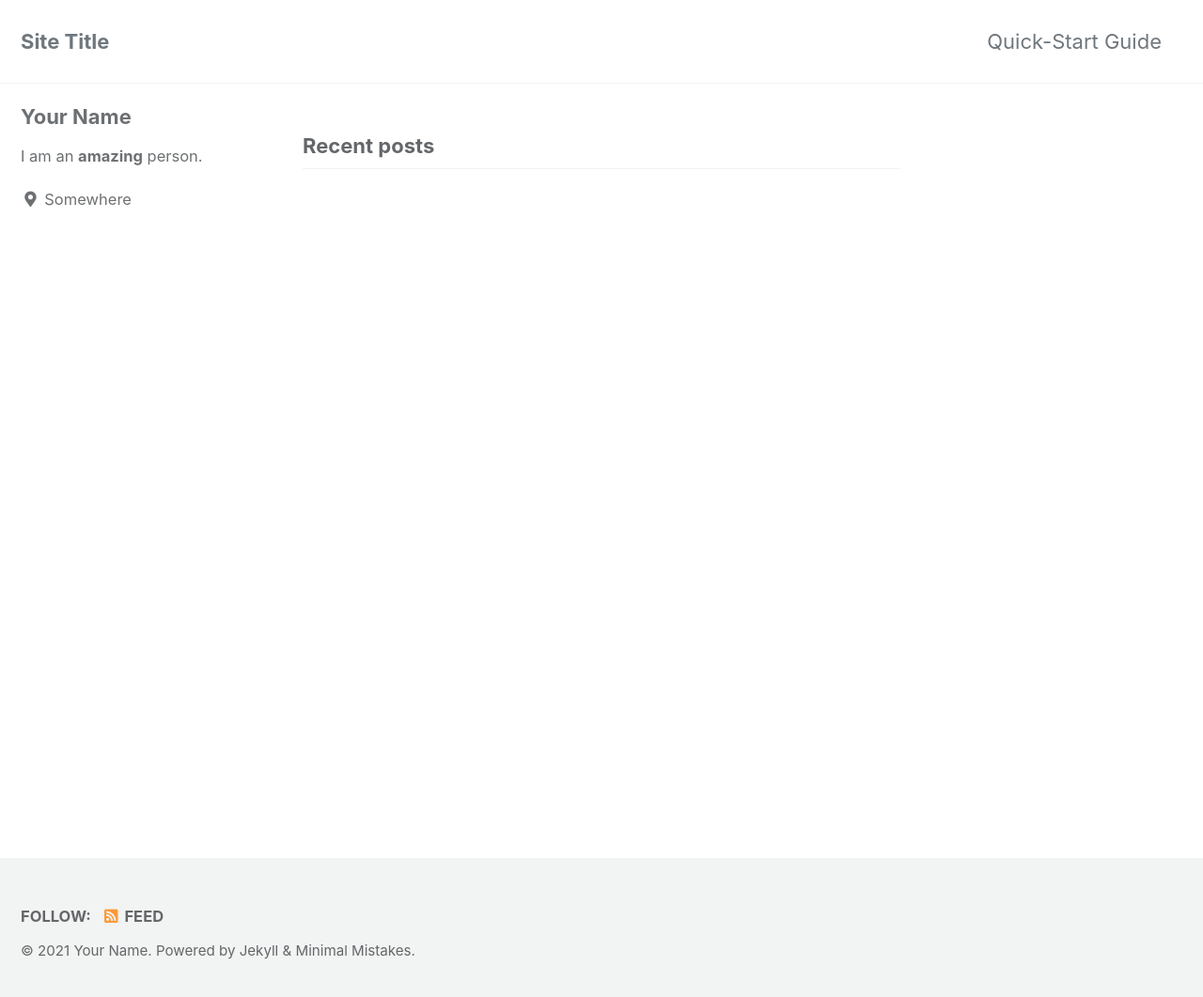
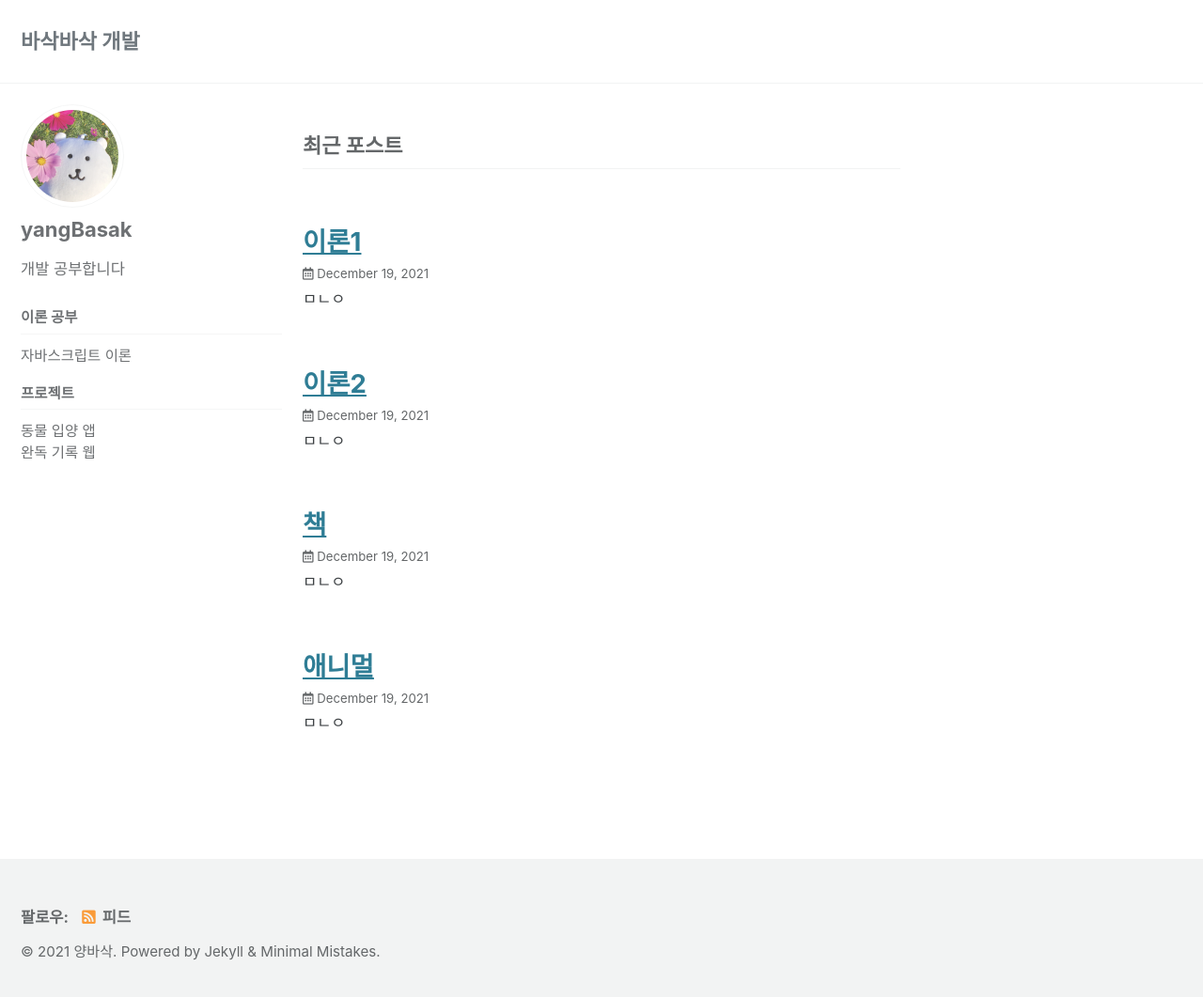
Before and after one commit to yangBasak/yangBasak.github.io, a Jekyll site: the page built from index.html, in a window 1280 px wide and 1068 px high. Shown: the top 1061 px of the window at 94% size. Built offline with Jekyll 4.4.1, drawn with Linux system fonts in a browser that asks for light colours; cached includes are drawn as plain includes; the list of posts is cut into pages by our own code.

Commit message:
화면 셋팅 완료팅

```diff
--- a/Gemfile
+++ b/Gemfile
@@ -1,2 +1,3 @@
 source "https://rubygems.org"
 gemspec
+gem "webrick", "~> 1.7"
--- a/_config.yml
+++ b/_config.yml
@@ -12,105 +12,104 @@
 
 # theme                  : "minimal-mistakes-jekyll"
 # remote_theme           : "mmistakes/minimal-mistakes"
-minimal_mistakes_skin    : "default" # "air", "aqua", "contrast", "dark", "dirt", "neon", "mint", "plum", "sunrise"
+minimal_mistakes_skin: "default" # "air", "aqua", "contrast", "dark", "dirt", "neon", "mint", "plum", "sunrise"
 
 # Site Settings
-locale                   : "en-US"
-title                    : "Site Title"
-title_separator          : "-"
-subtitle                 : # site tagline that appears below site title in masthead
-name                     : "Your Name"
-description              : "An amazing website."
-url                      : # the base hostname & protocol for your site e.g. "https://mmistakes.github.io"
-baseurl                  : # the subpath of your site, e.g. "/blog"
-repository               : # GitHub username/repo-name e.g. "mmistakes/minimal-mistakes"
-teaser                   : # path of fallback teaser image, e.g. "/assets/images/500x300.png"
-logo                     : # path of logo image to display in the masthead, e.g. "/assets/images/88x88.png"
-masthead_title           : # overrides the website title displayed in the masthead, use " " for no title
+locale: "ko-KR"
+title: "바삭바삭 개발"
+title_separator: "-"
+subtitle: # site tagline that appears below site title in masthead
+name: "양바삭"
+description: "개발 일지"
+url: # the base hostname & protocol for your site e.g. "https://mmistakes.github.io"
+baseurl: # the subpath of your site, e.g. "/blog"
+repository: # GitHub username/repo-name e.g. "mmistakes/minimal-mistakes"
+teaser: # path of fallback teaser image, e.g. "/assets/images/500x300.png"
+logo: # path of logo image to display in the masthead, e.g. "/assets/images/88x88.png"
+masthead_title: # overrides the website title displayed in the masthead, use " " for no title
 # breadcrumbs            : false # true, false (default)
-words_per_minute         : 200
+words_per_minute: 200
 comments:
-  provider               : # false (default), "disqus", "discourse", "facebook", "staticman", "staticman_v2", "utterances", "giscus", "custom"
+  provider: # false (default), "disqus", "discourse", "facebook", "staticman", "staticman_v2", "utterances", "giscus", "custom"
   disqus:
-    shortname            : # https://help.disqus.com/customer/portal/articles/466208-what-s-a-shortname-
+    shortname: # https://help.disqus.com/customer/portal/articles/466208-what-s-a-shortname-
   discourse:
-    server               : # https://meta.discourse.org/t/embedding-discourse-comments-via-javascript/31963 , e.g.: meta.discourse.org
+    server: # https://meta.discourse.org/t/embedding-discourse-comments-via-javascript/31963 , e.g.: meta.discourse.org
   facebook:
     # https://developers.facebook.com/docs/plugins/comments
-    appid                :
-    num_posts            : # 5 (default)
-    colorscheme          : # "light" (default), "dark"
+    appid:
+    num_posts: # 5 (default)
+    colorscheme: # "light" (default), "dark"
   utterances:
-    theme                : # "github-light" (default), "github-dark"
-    issue_term           : # "pathname" (default)
+    theme: # "github-light" (default), "github-dark"
+    issue_term: # "pathname" (default)
   giscus:
-    repo_id              : # Shown during giscus setup at https://giscus.app
-    category_name        : # Full text name of the category
-    category_id          : # Shown during giscus setup at https://giscus.app
-    discussion_term      : # "pathname" (default), "url", "title", "og:title"
-    reactions_enabled    : # '1' for enabled (default), '0' for disabled
-    theme                : # "light" (default), "dark", "dark_dimmed", "transparent_dark", "preferred_color_scheme"
+    repo_id: # Shown during giscus setup at https://giscus.app
+    category_name: # Full text name of the category
+    category_id: # Shown during giscus setup at https://giscus.app
+    discussion_term: # "pathname" (default), "url", "title", "og:title"
+    reactions_enabled: # '1' for enabled (default), '0' for disabled
+    theme: # "light" (default), "dark", "dark_dimmed", "transparent_dark", "preferred_color_scheme"
   staticman:
-    branch               : # "master"
-    endpoint             : # "https://{your Staticman v3 API}/v3/entry/github/"
+    branch: # "master"
+    endpoint: # "https://{your Staticman v3 API}/v3/entry/github/"
 reCaptcha:
-  siteKey                :
-  secret                 :
+  siteKey:
+  secret:
 atom_feed:
-  path                   : # blank (default) uses feed.xml
-  hide                   : # true, false (default)
-search                   : # true, false (default)
-search_full_content      : # true, false (default)
-search_provider          : # lunr (default), algolia, google
+  path: # blank (default) uses feed.xml
+  hide: # true, false (default)
+search: # true, false (default)
+search_full_content: # true, false (default)
+search_provider: # lunr (default), algolia, google
 algolia:
-  application_id         : # YOUR_APPLICATION_ID
-  index_name             : # YOUR_INDEX_NAME
-  search_only_api_key    : # YOUR_SEARCH_ONLY_API_KEY
-  powered_by             : # true (default), false
+  application_id: # YOUR_APPLICATION_ID
+  index_name: # YOUR_INDEX_NAME
+  search_only_api_key: # YOUR_SEARCH_ONLY_API_KEY
+  powered_by: # true (default), false
 google:
-  search_engine_id       : # YOUR_SEARCH_ENGINE_ID
-  instant_search         : # false (default), true
+  search_engine_id: # YOUR_SEARCH_ENGINE_ID
+  instant_search: # false (default), true
 # SEO Related
-google_site_verification :
-bing_site_verification   :
-naver_site_verification  :
-yandex_site_verification :
-baidu_site_verification  :
+google_site_verification:
+bing_site_verification:
+naver_site_verification:
+yandex_site_verification:
+baidu_site_verification:
 
 # Social Sharing
 twitter:
-  username               :
+  username:
 facebook:
-  username               :
-  app_id                 :
-  publisher              :
-og_image                 : # Open Graph/Twitter default site image
+  username:
+  app_id:
+  publisher:
+og_image: # Open Graph/Twitter default site image
 # For specifying social profiles
 # - https://developers.google.com/structured-data/customize/social-profiles
 social:
-  type                   : # Person or Organization (defaults to Person)
-  name                   : # If the user or organization name differs from the site's name
+  type: # Person or Organization (defaults to Person)
+  name: # If the user or organization name differs from the site's name
   links: # An array of links to social media profiles
 
 # Analytics
 analytics:
-  provider               : false # false (default), "google", "google-universal", "google-gtag", "custom"
+  provider: false # false (default), "google", "google-universal", "google-gtag", "custom"
   google:
-    tracking_id          :
-    anonymize_ip         : # true, false (default)
-
+    tracking_id:
+    anonymize_ip: # true, false (default)
 
 # Site Author
 author:
-  name             : "Your Name"
-  avatar           : # path of avatar image, e.g. "/assets/images/bio-photo.jpg"
-  bio              : "I am an **amazing** person."
-  location         : "Somewhere"
-  email            :
+  name: "yangBasak"
+  avatar: "/assets/images/nongdam.jpg"
+  bio: "개발 공부합니다"
+  location: # "Somewhere"
+  email:
   links:
     - label: "Email"
       icon: "fas fa-fw fa-envelope-square"
-      # url: "mailto:your.name@email.com"
+      url: # "mailto:yangaBasak@gmail.com"
     - label: "Website"
       icon: "fas fa-fw fa-link"
       # url: "https://your-website.com"
@@ -149,7 +148,6 @@ footer:
       icon: "fab fa-fw fa-instagram"
       # url:
 
-
 # Reading Files
 include:
   - .htaccess
@@ -187,14 +185,12 @@ keep_files:
 encoding: "utf-8"
 markdown_ext: "markdown,mkdown,mkdn,mkd,md"
 
-
 # Conversion
 markdown: kramdown
 highlighter: rouge
 lsi: false
 excerpt_separator: "\n\n"
 incremental: false
-
 
 # Markdown Processing
 kramdown:
@@ -207,19 +203,16 @@ kramdown:
   smart_quotes: lsquo,rsquo,ldquo,rdquo
   enable_coderay: false
 
-
 # Sass/SCSS
 sass:
   sass_dir: _sass
   style: compressed # https://sass-lang.com/documentation/file.SASS_REFERENCE.html#output_style
-
 
 # Outputting
 permalink: /:categories/:title/
 paginate: 5 # amount of posts to show
 paginate_path: /page:num/
 timezone: # https://en.wikipedia.org/wiki/List_of_tz_database_time_zones
-
 
 # Plugins (previously gems:)
 plugins:
@@ -237,7 +230,6 @@ whitelist:
   - jekyll-feed
   - jekyll-include-cache
 
-
 # Archives
 #  Type
 #  - GitHub Pages compatible archive pages built with Liquid ~> type: liquid (default)
@@ -251,9 +243,9 @@ whitelist:
 category_archive:
   type: liquid
   path: /categories/
-tag_archive:
-  type: liquid
-  path: /tags/
+# tag_archive: # 태그목록 표시하는 부분
+#   type: liquid
+#   path: /tags/
 # https://github.com/jekyll/jekyll-archives
 # jekyll-archives:
 #   enabled:
@@ -266,14 +258,12 @@ tag_archive:
 #     category: /categories/:name/
 #     tag: /tags/:name/
 
-
 # HTML Compression
 # - https://jch.penibelst.de/
 compress_html:
   clippings: all
   ignore:
     envs: development
-
 
 # Defaults
 defaults:
@@ -284,7 +274,24 @@ defaults:
     values:
       layout: single
       author_profile: true
-      read_time: true
+      read_time: false
+      show_date: true
       comments: # true
+      share: false
+      related: true
+      sidebar:
+        nav: sidebar
+
+  # _pages
+  - scope:
+      path: ""
+      type: pages
+    values:
+      layout: single
+      author_profile: true
+      read_time: false
+      comments: false
       share: true
-      related: true
+      related: false
+      sidebar:
+        nav: sidebar
--- a/_data/navigation.yml
+++ b/_data/navigation.yml
@@ -1,12 +1,22 @@
 # main links
-main:
-  - title: "Quick-Start Guide"
-    url: https://mmistakes.github.io/minimal-mistakes/docs/quick-start-guide/
-  # - title: "About"
-  #   url: https://mmistakes.github.io/minimal-mistakes/about/
-  # - title: "Sample Posts"
-  #   url: /year-archive/
-  # - title: "Sample Collections"
-  #   url: /collection-archive/
-  # - title: "Sitemap"
-  #   url: /sitemap/
+# main:
+#   - title: "홈"
+#     url: https://yangBasak.github.io
+#   - title: "about"
+#     url: /about/
+#   - title: "categories"
+#     url: /categories/
+
+# main links
+sidebar:
+  - title: "이론 공부"
+    children:
+      - title: "자바스크립트 이론"
+        url: /categories/theory/
+
+  - title: "프로젝트"
+    children:
+      - title: "동물 입양 앱"
+        url: /categories/animal/
+      - title: "완독 기록 웹"
+        url: /categories/bookList/
--- a/_includes/nav_list
+++ b/_includes/nav_list
@@ -16,6 +16,7 @@
         {% if nav.children != null %}
         <ul>
           {% for child in nav.children %}
+
             <li><a href="{{ child.url | relative_url }}"{% if child.url == page.url %} class="active"{% endif %}>{{ child.title }}</a></li>
           {% endfor %}
         </ul>
--- /dev/null
+++ b/_pages/categories/animal.md
@@ -0,0 +1,14 @@
+---
+# layout: category는 한 카테고리만 보여준다. permalink에 /categories/카테고리명 형식으로 작성한다
+# taxonomy는 이 페이지에 보여질 카테고리를 표기함
+title: "반려동물 입양 앱"
+permalink: categories/animal
+layout: archive
+author_profile: true
+taxonomy: project
+sidebar:
+  nav: sidebar
+---
+
+{% assign posts = site.categories.animal %}
+{% for post in posts %} {% include archive-single.html type=page.entries_layout %} {% endfor %}
--- /dev/null
+++ b/_posts/project/animal/2021-12-19-second-post.md
@@ -0,0 +1,9 @@
+---
+title: "애니멀"
+categories:
+  - animal
+sidebar:
+  nav: sidebar
+---
+
+ㅁㄴㅇ
--- /dev/null
+++ b/_posts/project/bookList/2021-12-19-second-post2.md
@@ -0,0 +1,9 @@
+---
+title: "책"
+categories:
+  - bookList
+sidebar:
+  nav: sidebar
+---
+
+ㅁㄴㅇ
--- /dev/null
+++ b/_posts/theory/2021-12-19-first-post.md
@@ -0,0 +1,9 @@
+---
+title: "이론2"
+categories:
+  - theory
+sidebar:
+  nav: sidebar
+---
+
+ㅁㄴㅇ
--- /dev/null
+++ b/_posts/theory/2021-12-19-third-post.md
@@ -0,0 +1,17 @@
+---
+title: "이론1"
+categories:
+  - theory
+sidebar:
+  nav: sidebar
+---
+
+ㅁㄴㅇ
+
+ㅁㄴㅇ
+
+ㅁㄴㅇ
+
+ㅁㄴㅇ
+
+ㅁㄴㅇ
```
Also changed, not shown: _layouts/home.html (+2 -12 lines), _pages/404.md (added, +8 -0 lines), _pages/categories/booList.md (added, +12 -0 lines), _pages/categories/theory.md (added, +14 -0 lines), _pages/category-archive.md (added, +19 -0 lines), README.md, assets/images/nongdam.jpg (added).
